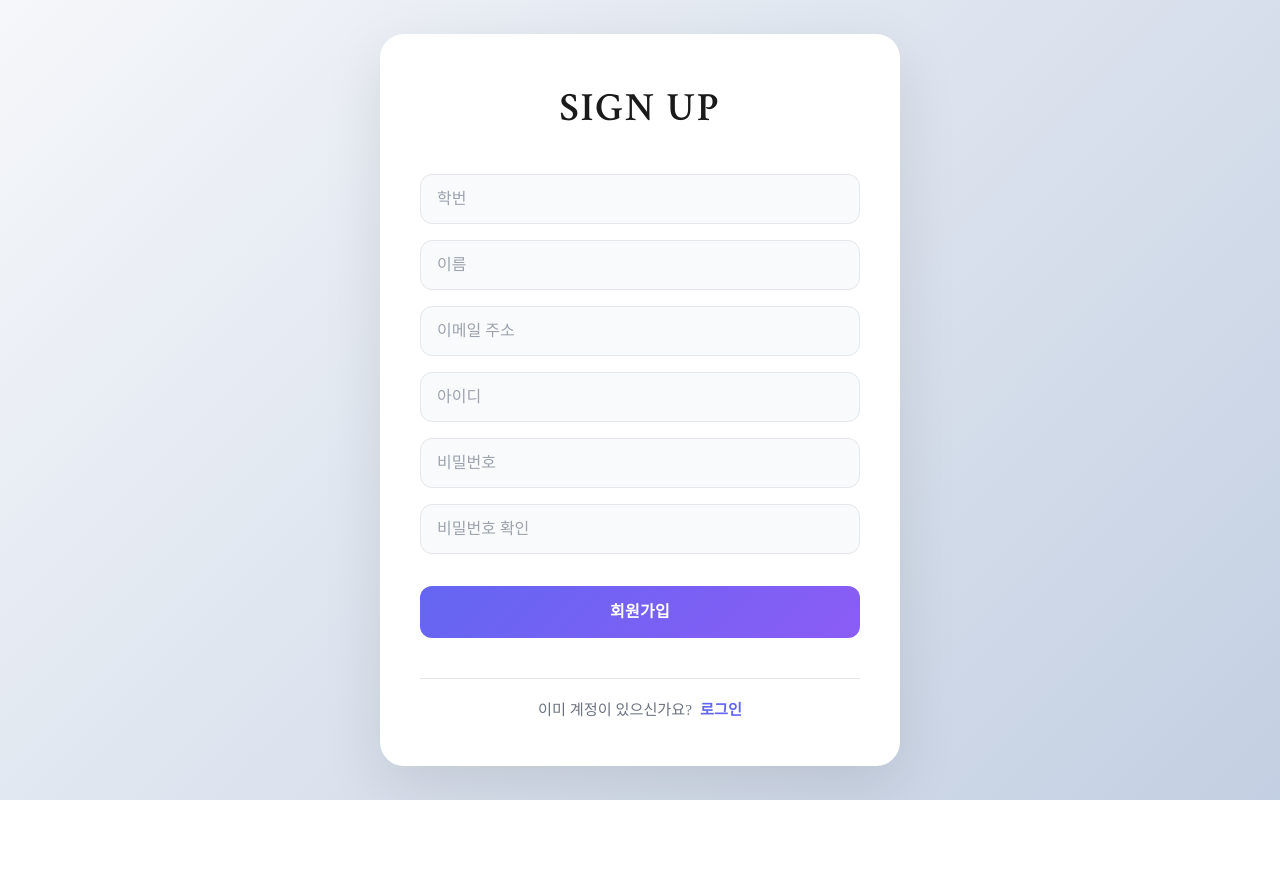
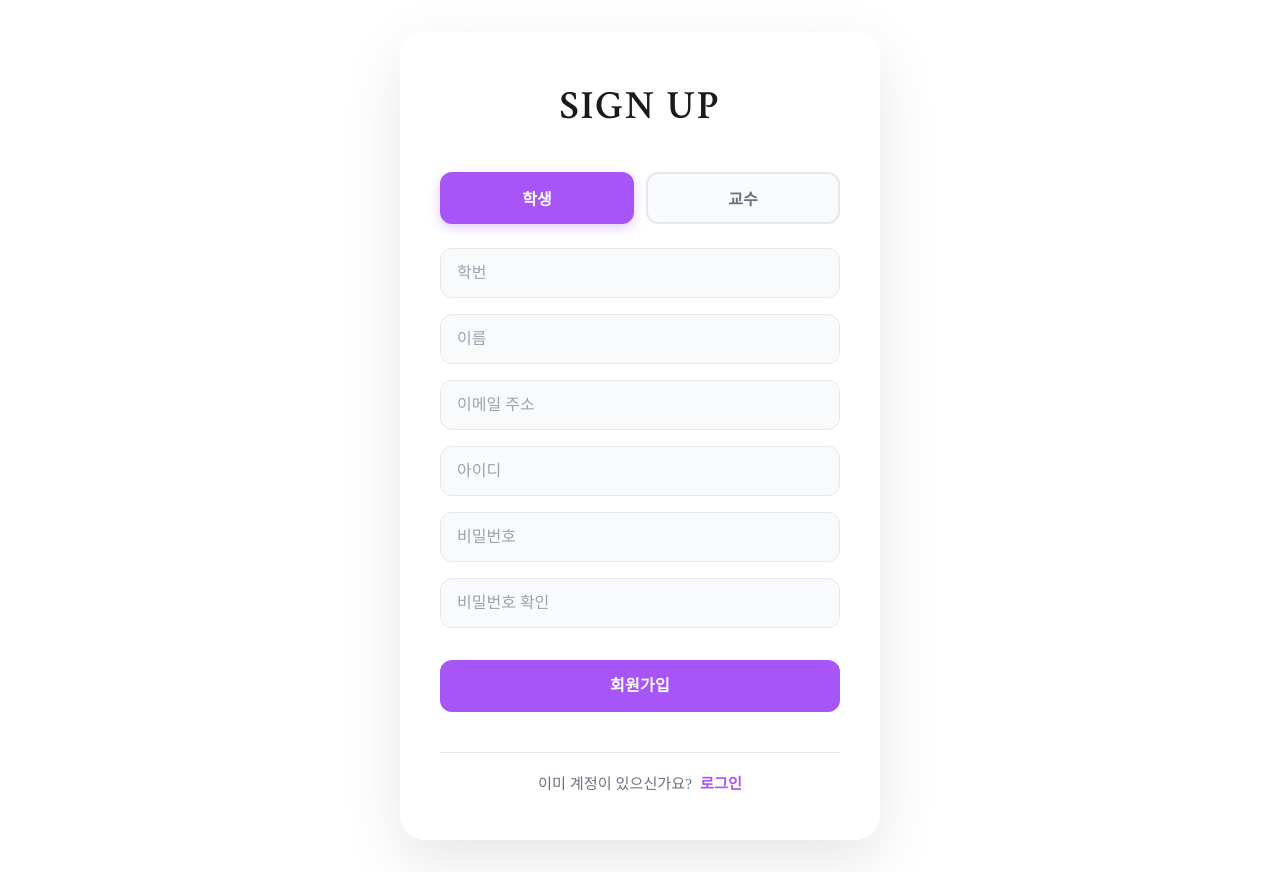
Before and after one commit to 1kkikki/1kkikki.github.io, a React (Vite) app in the folder project/frontend/: page / in a window 1280 px wide. Both pictures are taken after a click on the button "회원가입". Before the commit the page ends 800 px from the top, so only its background shows below. Built offline with nearby package versions, Linux system fonts and the light colour scheme.

Commit message:
회원가입 수정 - userType studenet, professor

```diff
--- a/project/frontend/src/pages/SignUpPage/SignUpPage.tsx
+++ b/project/frontend/src/pages/SignUpPage/SignUpPage.tsx
@@ -8,6 +8,7 @@ interface SignUpPageProps {
 
 export default function SignUpPage({ onNavigate }: SignUpPageProps) {
   const [formData, setFormData] = useState({
+    userType: "student", // 기본값: 학생
     studentId: "",
     name: "",
     email: "",
@@ -32,6 +33,7 @@ export default function SignUpPage({ onNavigate }: SignUpPageProps) {
     }
     try {
     const response = await register({
+      userType: formData.userType,
       studentId: formData.studentId,
       name: formData.name,
       email: formData.email,
@@ -59,6 +61,28 @@ export default function SignUpPage({ onNavigate }: SignUpPageProps) {
         <h1 className="signup-page__title">SIGN UP</h1>
 
         <form className="signup-page__form" onSubmit={handleSubmit}>
+          {/* 교수/학생 선택 버튼 */}
+          <div className="signup-page__user-type-group">
+            <button
+              type="button"
+              className={`signup-page__user-type-button ${
+                formData.userType === "student" ? "active" : ""
+              }`}
+              onClick={() => setFormData({ ...formData, userType: "student" })}
+            >
+              학생
+            </button>
+            <button
+              type="button"
+              className={`signup-page__user-type-button ${
+                formData.userType === "professor" ? "active" : ""
+              }`}
+              onClick={() => setFormData({ ...formData, userType: "professor" })}
+            >
+              교수
+            </button>
+          </div>
+
           <div className="signup-page__input-group">
             <input
               type="text"
--- a/project/frontend/src/pages/SignUpPage/signup-page.css
+++ b/project/frontend/src/pages/SignUpPage/signup-page.css
@@ -19,7 +19,7 @@
   left: 0;
   width: 100%;
   height: 100%;
-  background: linear-gradient(135deg, #f5f7fa 0%, #c3cfe2 100%);
+  background: #ffffff;
   z-index: 0;
 }
 
@@ -27,7 +27,7 @@
   position: relative;
   z-index: 1;
   width: 100%;
-  max-width: 520px;
+  max-width: 480px;
   background: white;
   border-radius: 24px;
   padding: 3rem 2.5rem;
@@ -62,6 +62,49 @@
   gap: 1rem;
 }
 
+/* User Type Selection Buttons */
+.signup-page__user-type-group {
+  display: grid;
+  grid-template-columns: 1fr 1fr;
+  gap: 0.75rem;
+  margin-bottom: 0.5rem;
+}
+
+.signup-page__user-type-button {
+  padding: 0.875rem 1rem;
+  border: 2px solid #e5e7eb;
+  border-radius: 12px;
+  font-size: 1rem;
+  font-weight: 600;
+  font-family: inherit;
+  color: #6b7280;
+  background: #f9fafb;
+  cursor: pointer;
+  transition: all 0.3s ease;
+  height: 52px;
+  display: flex;
+  align-items: center;
+  justify-content: center;
+}
+
+.signup-page__user-type-button:hover {
+  border-color: #d8b4fe;
+  background: #faf5ff;
+}
+
+.signup-page__user-type-button.active {
+  border-color: #a855f7;
+  background: #a855f7;
+  color: white;
+  box-shadow: 0 4px 12px rgba(168, 85, 247, 0.3);
+}
+
+.signup-page__user-type-button.active:hover {
+  background: #9333ea;
+  transform: translateY(-2px);
+  box-shadow: 0 6px 16px rgba(168, 85, 247, 0.4);
+}
+
 .signup-page__input-group {
   position: relative;
 }
@@ -88,16 +131,16 @@
 
 .signup-page__input:focus {
   outline: none;
-  border-color: #6366f1;
+  border-color: #a855f7;
   background: white;
-  box-shadow: 0 0 0 3px rgba(99, 102, 241, 0.1);
+  box-shadow: 0 0 0 3px rgba(168, 85, 247, 0.1);
 }
 
 .signup-page__submit-button {
   width: 100%;
   padding: 0;
   margin-top: 1rem;
-  background: linear-gradient(135deg, #6366f1 0%, #8b5cf6 100%);
+  background: #a855f7;
   color: white;
   border: none;
   border-radius: 12px;
@@ -115,8 +158,9 @@
 }
 
 .signup-page__submit-button:hover {
+  background: #9333ea;
   transform: translateY(-2px);
-  box-shadow: 0 8px 20px rgba(99, 102, 241, 0.3);
+  box-shadow: 0 8px 20px rgba(168, 85, 247, 0.3);
 }
 
 .signup-page__submit-button:active {
@@ -142,7 +186,7 @@
 
 .signup-page__footer-link {
   font-size: 0.95rem;
-  color: #6366f1;
+  color: #a855f7;
   font-weight: 600;
   background: none;
   border: none;
@@ -154,7 +198,7 @@
 }
 
 .signup-page__footer-link:hover {
-  color: #8b5cf6;
+  color: #9333ea;
   text-decoration: underline;
 }
 
@@ -168,6 +212,12 @@
     font-size: 2rem;
   }
 
+  .signup-page__user-type-button {
+    padding: 0.75rem 0.875rem;
+    font-size: 0.95rem;
+    height: 48px;
+  }
+
   .signup-page__input {
     padding: 0.75rem 0.875rem;
     font-size: 0.95rem;
```
